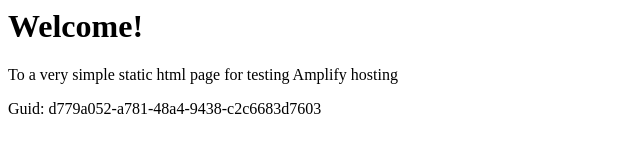
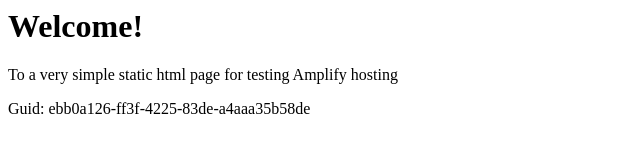
Before and after one commit to aws-aemilia-fra/Github-PR-Commit-Integration-Test-DoNotTouch-GithubWebhookPreviewCanaryTest-v1-preprod-eu-central-1, a website: page src/index.html in a window 1280 px wide. Shown: the full height of the page, 0-640 px from the left. Drawn offline with Linux system fonts and the light colour scheme.

Commit message:
commit from integ tests

```diff
--- a/src/index.html
+++ b/src/index.html
@@ -12,6 +12,6 @@
 <body>
     <h1>Welcome!</h1>
     <p>To a very simple static html page for testing Amplify hosting</p>
-    <p>Guid: d779a052-a781-48a4-9438-c2c6683d7603</p></body>
+    <p>Guid: ebb0a126-ff3f-4225-83de-a4aaa35b58de</p></body>
 
 </html>
```
